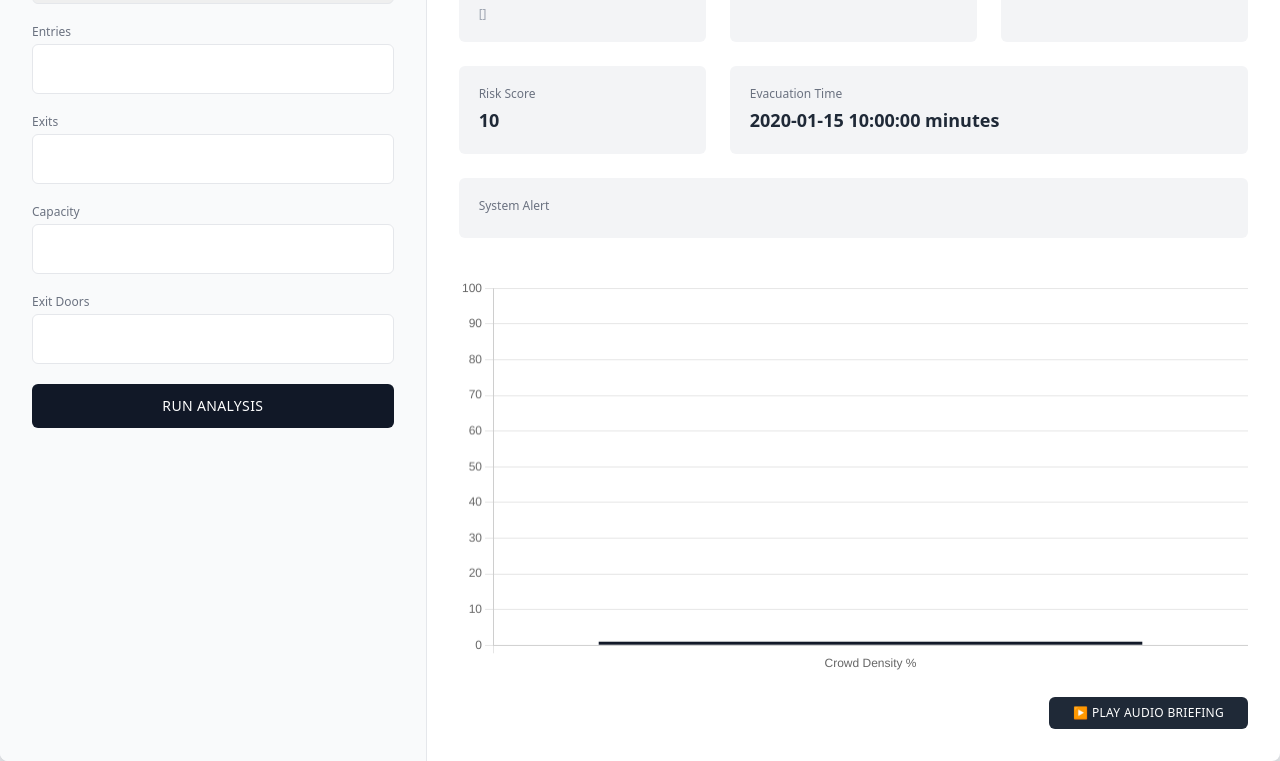
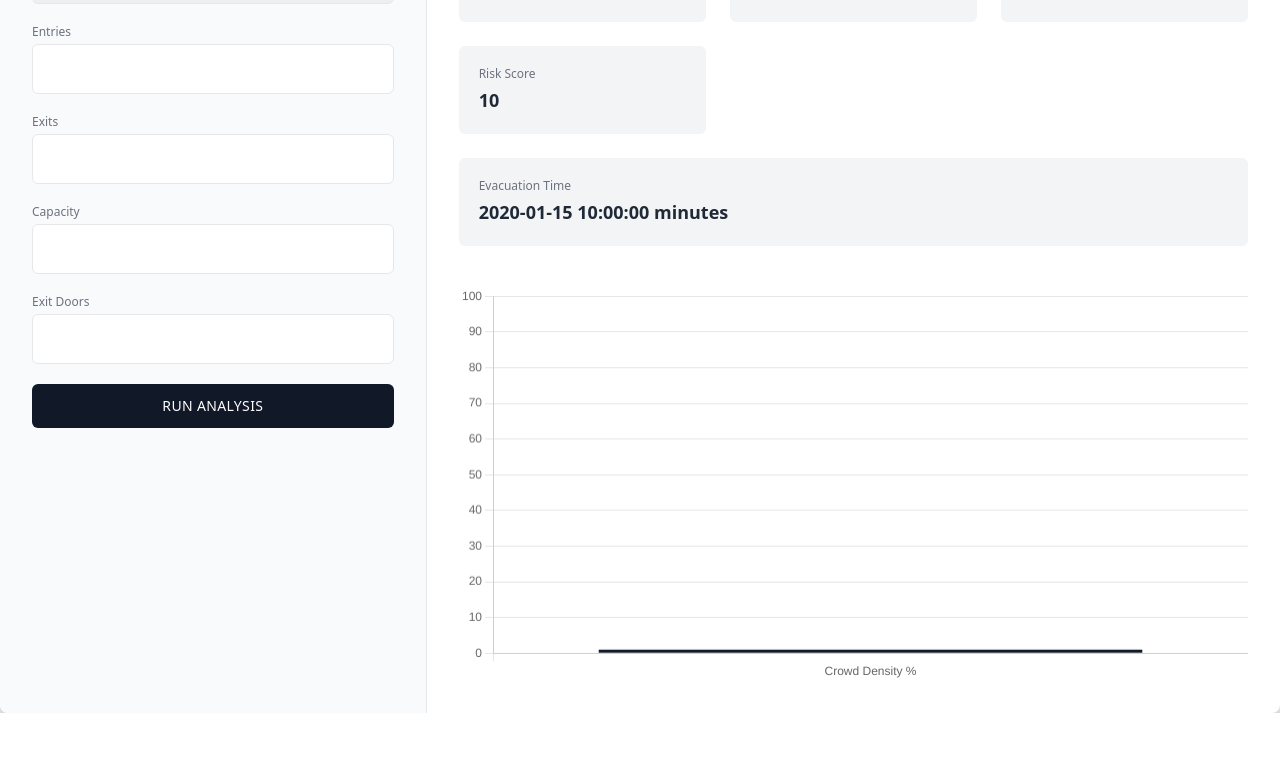
Before and after one commit to marycarmelniya-ctrl/smart-crowd-prediction, a Flask app: template templates/index.html in a window 1280 px wide. Shown: the part 230-991 px from the top of the page. After the commit the page ends 943 px from the top, so only its background shows below. Run offline with Flask 3, Linux system fonts and the light colour scheme; the template is opened without the code that fills it: most values are stand-ins (such as "Sample title", 1, 10 or a date in 2020); some libraries are stand-ins or nearby versions.

Commit message:
Final stable crowd analytics version

```diff
--- a/app.py
+++ b/app.py
@@ -1,6 +1,4 @@
 from flask import Flask, render_template, request
-import json
-import os
 
 app = Flask(__name__)
 
@@ -13,51 +11,38 @@ def home():
     density_percent = None
     risk_score = None
     evac_time = None
-    location = None
 
-    # ---------------- FIRE STATUS ---------------- #
-    fire_detected = False
-    fire_confidence = 0
-
-    if os.path.exists("fire_status.json"):
-        try:
-            with open("fire_status.json", "r") as f:
-                fire_data = json.load(f)
-                fire_detected = fire_data.get("fire_detected", False)
-                fire_confidence = fire_data.get("confidence", 0)
-        except:
-            fire_detected = False
-            fire_confidence = 0
-
-    # ---------------- CROWD SYSTEM ---------------- #
     if request.method == "POST":
         try:
-            location = request.form["location"]
             entries = int(request.form["entries"])
             exits = int(request.form["exits"])
             capacity = int(request.form["capacity"])
             exit_doors = int(request.form["exit_doors"])
 
-            # -------- STRICT INPUT VALIDATION -------- #
+            # -------- STRICT VALIDATION --------
             if entries <= 0:
                 alert = "Invalid input: Entries must be greater than 0"
+
             elif exits < 0:
                 alert = "Invalid input: Exits cannot be negative"
+
             elif exits > entries:
                 alert = "Invalid input: Exits cannot exceed entries"
+
             elif capacity <= 0:
                 alert = "Invalid input: Capacity must be greater than 0"
+
             elif exit_doors <= 0:
                 alert = "Invalid input: Exit doors must be greater than 0"
+
             else:
-                # -------- CORE CALCULATIONS -------- #
                 current_people = entries - exits
                 current_people = min(current_people, capacity)
 
                 density = current_people / capacity
                 density_percent = round(density * 100, 2)
 
-                # -------- CROWD CLASSIFICATION -------- #
+                # Crowd classification
                 if density < 0.4:
                     result = "Low Crowd"
                     waiting_time = "2 minutes"
@@ -71,21 +56,19 @@ def home():
                     waiting_time = "10 minutes"
                     result_class = "high"
 
-                # -------- RISK SCORE -------- #
+                # Risk Score
                 exit_factor = 1 / exit_doors
                 risk_score = round((density * 70) + (exit_factor * 30), 2)
 
-                # -------- EVACUATION TIME -------- #
-                flow_rate = 50  # people per minute per door
+                # Evacuation
+                flow_rate = 50
                 evac_time = round(current_people / (exit_doors * flow_rate), 2)
 
-                # -------- ALERT LOGIC -------- #
+                # Alert logic
                 if density > 0.75 and exit_doors < 2:
                     alert = "🚨 High Crowd + Low Exit Doors = Emergency Risk!"
                 elif density > 0.75:
                     alert = "⚠ High Crowd – Monitor Situation"
-                elif density >= 0.4:
-                    alert = "Moderate Crowd – Keep Monitoring"
                 else:
                     alert = "Safe Environment"
 
@@ -100,11 +83,9 @@ def home():
         result_class=result_class,
         density_percent=density_percent,
         risk_score=risk_score,
-        evac_time=evac_time,
-        location=location,
-        fire_detected=fire_detected,
-        fire_confidence=fire_confidence
+        evac_time=evac_time
     )
+
 
 if __name__ == "__main__":
     app.run(debug=True)
--- a/templates/index.html
+++ b/templates/index.html
@@ -5,12 +5,11 @@
     <script src="https://cdn.tailwindcss.com"></script>
     <script src="https://cdn.jsdelivr.net/npm/chart.js"></script>
 </head>
-
 <body class="bg-gray-200 min-h-screen flex items-center justify-center">
 
 <div class="w-full max-w-7xl bg-white shadow-xl rounded-lg overflow-hidden">
 
-    <!-- TOP NAV HEADER -->
+    <!-- HEADER -->
     <div class="bg-gray-900 text-white px-8 py-5 flex justify-between items-center">
         <div>
             <h1 class="text-xl font-semibold tracking-wide">
@@ -21,7 +20,8 @@
             </p>
         </div>
         <div class="text-xs text-gray-400">
-            Operational Status: <span class="text-green-400">Active</span>
+            Operational Status:
+            <span class="text-green-400">Active</span>
         </div>
     </div>
 
@@ -29,7 +29,6 @@
 
         <!-- INPUT PANEL -->
         <div class="p-8 border-r bg-gray-50">
-
             <h2 class="text-sm font-semibold text-gray-600 mb-6 uppercase tracking-wider">
                 Input Parameters
             </h2>
@@ -37,9 +36,7 @@
             <form method="POST" class="space-y-5">
 
                 <div>
-                    <label class="block text-xs font-medium text-gray-500 mb-1">
-                        Location
-                    </label>
+                    <label class="block text-xs font-medium text-gray-500 mb-1">Location</label>
                     <select name="location" required
                         class="w-full p-3 border rounded-md focus:ring-2 focus:ring-gray-400">
                         <option value="Mall - Ground Floor">Mall - Ground Floor</option>
@@ -50,34 +47,26 @@
                 </div>
 
                 <div>
-                    <label class="block text-xs font-medium text-gray-500 mb-1">
-                        Entries
-                    </label>
-                    <input type="number" name="entries" required
+                    <label class="block text-xs font-medium text-gray-500 mb-1">Entries</label>
+                    <input type="number" name="entries" min="0" required
                         class="w-full p-3 border rounded-md focus:ring-2 focus:ring-gray-400">
                 </div>
 
                 <div>
-                    <label class="block text-xs font-medium text-gray-500 mb-1">
-                        Exits
-                    </label>
-                    <input type="number" name="exits" required
+                    <label class="block text-xs font-medium text-gray-500 mb-1">Exits</label>
+                    <input type="number" name="exits" min="0" required
                         class="w-full p-3 border rounded-md focus:ring-2 focus:ring-gray-400">
                 </div>
 
                 <div>
-                    <label class="block text-xs font-medium text-gray-500 mb-1">
-                        Capacity
-                    </label>
-                    <input type="number" name="capacity" required
+                    <label class="block text-xs font-medium text-gray-500 mb-1">Capacity</label>
+                    <input type="number" name="capacity" min="1" required
                         class="w-full p-3 border rounded-md focus:ring-2 focus:ring-gray-400">
                 </div>
 
                 <div>
-                    <label class="block text-xs font-medium text-gray-500 mb-1">
-                        Exit Doors
-                    </label>
-                    <input type="number" name="exit_doors" required
+                    <label class="block text-xs font-medium text-gray-500 mb-1">Exit Doors</label>
+                    <input type="number" name="exit_doors" min="1" required
                         class="w-full p-3 border rounded-md focus:ring-2 focus:ring-gray-400">
                 </div>
 
@@ -92,6 +81,13 @@
         <!-- ANALYTICS PANEL -->
         <div class="md:col-span-2 p-8">
 
+            <!-- SHOW ALERT ALWAYS IF EXISTS -->
+            {% if alert %}
+            <div class="mb-6 p-4 rounded-md bg-red-100 text-red-700">
+                {{ alert }}
+            </div>
+            {% endif %}
+
             {% if result %}
 
             <h2 class="text-sm font-semibold text-gray-600 mb-6 uppercase tracking-wider">
@@ -105,7 +101,6 @@
                     <p class="text-lg font-semibold text-gray-800 mt-1">
                         {{ result }}
                     </p>
-                    <p class="text-xs text-gray-400 mt-1">{{ location }}</p>
                 </div>
 
                 <div class="bg-gray-100 p-5 rounded-md">
@@ -129,73 +124,33 @@
                     </p>
                 </div>
 
-                <div class="bg-gray-100 p-5 rounded-md col-span-2">
+                <div class="bg-gray-100 p-5 rounded-md col-span-3">
                     <p class="text-xs text-gray-500">Evacuation Time</p>
                     <p class="text-lg font-semibold text-gray-800 mt-1">
                         {{ evac_time }} minutes
                     </p>
                 </div>
 
-                <div class="bg-gray-100 p-5 rounded-md col-span-3">
-                    <p class="text-xs text-gray-500">System Alert</p>
-                    <p class="text-sm text-gray-700 mt-1">
-                        {{ alert }}
-                    </p>
             </div>
 
-            </div>
+            {% endif %}
 
-            <!-- CHART -->
+            <!-- CHART (SAFE LOAD) -->
+            {% if density_percent is not none %}
             <div class="mt-10">
                 <canvas id="densityChart"></canvas>
             </div>
 
-            <!-- AUDIO BRIEFING BUTTON -->
-            <div class="mt-6 text-right">
-                <button onclick="playBriefing()"
-                    class="bg-gray-800 hover:bg-black text-white px-6 py-2 rounded-md text-xs tracking-wide transition">
-                    ▶ PLAY AUDIO BRIEFING
-                </button>
-            </div>
-
-            {% endif %}
-
-        </div>
-
-    </div>
-
-</div>
-
             <script>
-function playBriefing() {
-    let briefing = `
-    Crowd status is {{ result }} at {{ location }}.
-    Current density is {{ density_percent }} percent.
-    Estimated entry delay is {{ waiting_time }}.
-    Risk score is {{ risk_score }}.
-    Evacuation time is {{ evac_time }} minutes.
-    System alert: {{ alert }}.
-    `;
-
-    let speech = new SpeechSynthesisUtterance(briefing);
-    speech.rate = 0.95;
-    speech.pitch = 1;
-    speech.lang = "en-US";
-
-    window.speechSynthesis.speak(speech);
-}
-</script>
-
-<script>
-{% if density_percent %}
-const ctx = document.getElementById('densityChart').getContext('2d');
-
+            const canvas = document.getElementById('densityChart');
+            if (canvas) {
+                const ctx = canvas.getContext('2d');
                 new Chart(ctx, {
                     type: 'bar',
                     data: {
                         labels: ['Crowd Density %'],
                         datasets: [{
-            data: [{{ density_percent }}],
+                            data: [{{ density_percent|float }}],
                             backgroundColor: '#111827'
                         }]
                     },
@@ -209,8 +164,13 @@ new Chart(ctx, {
                         }
                     }
                 });
+            }
+            </script>
             {% endif %}
-</script>
+
+        </div>
+    </div>
+</div>
 
 </body>
 </html>
```
Lines whose indentation alone changed are shown as unchanged.
